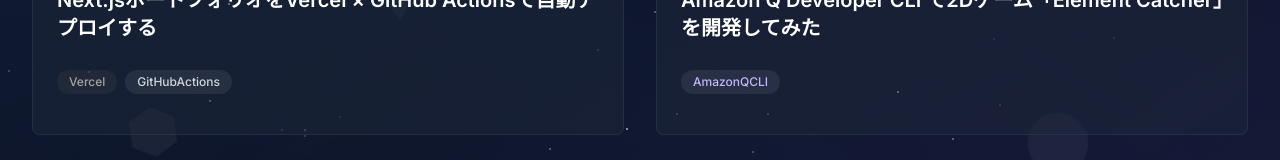
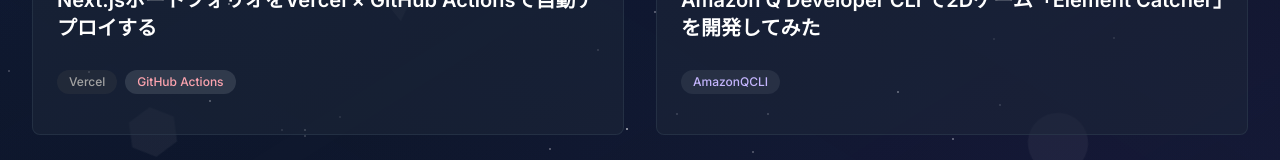
Before and after one commit to ARISA1115/portfolio, a Next.js app: page /articles in a window 1280 px wide. Shown: the part 467-627 px from the top of the page. Built offline with nearby package versions, Linux system fonts and the light colour scheme.

Commit message:
[fix]src/data/articles.tsのtagsを修正

```diff
--- a/src/data/articles.ts
+++ b/src/data/articles.ts
@@ -177,7 +177,7 @@ export const articles: Article[] = [
     title: 'Next.jsポートフォリオをVercel × GitHub Actionsで自動デプロイする',
     description: '',
     date: '2025.06.28',
-    tags: ['Vercel', 'GitHubActions'],
+    tags: ['Vercel', 'GitHub Actions'],
     category: 'DevOps',
     url: 'https://qiita.com/ARISA1115/items/76759de674b14d9069a8',
     platform: 'qiita'
```
